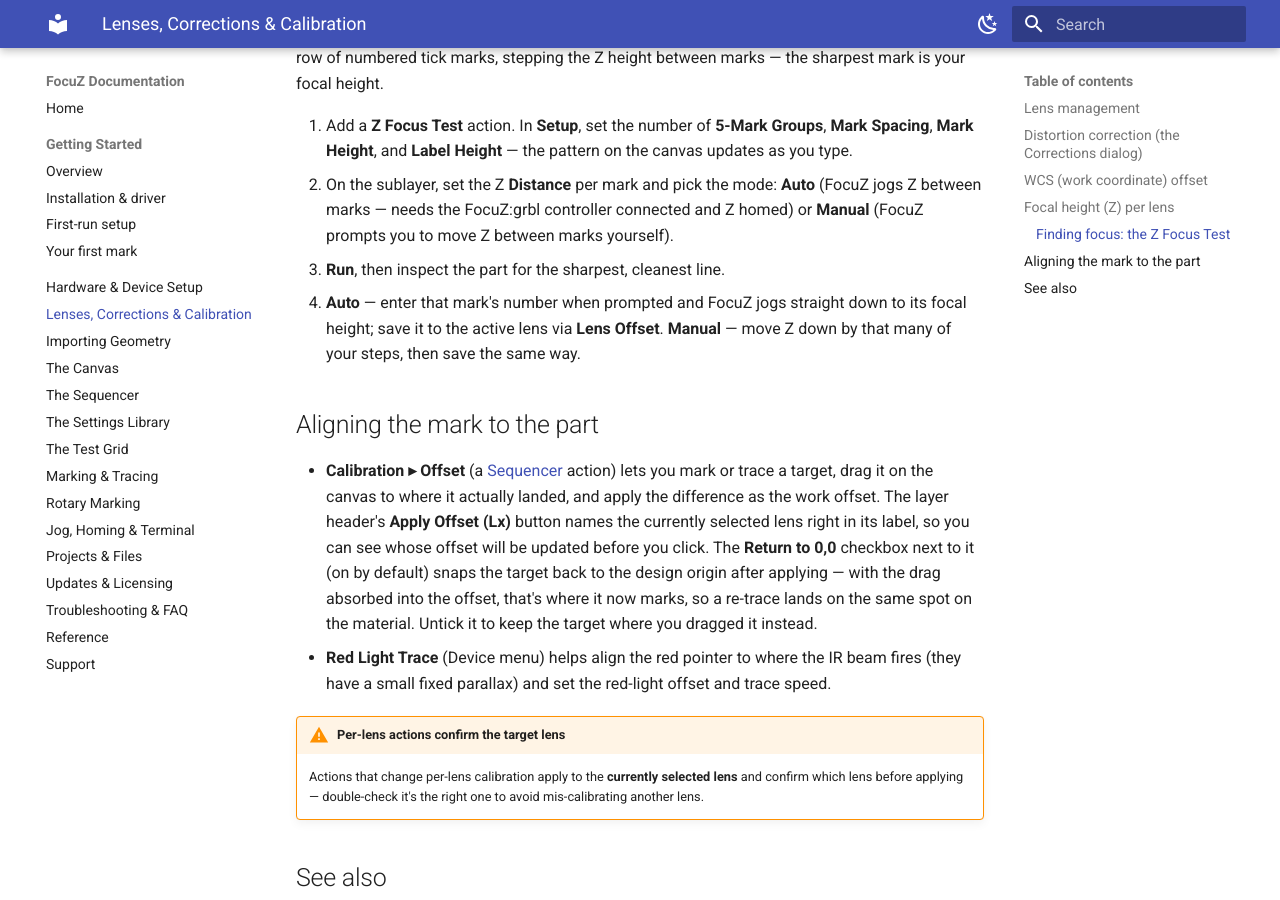
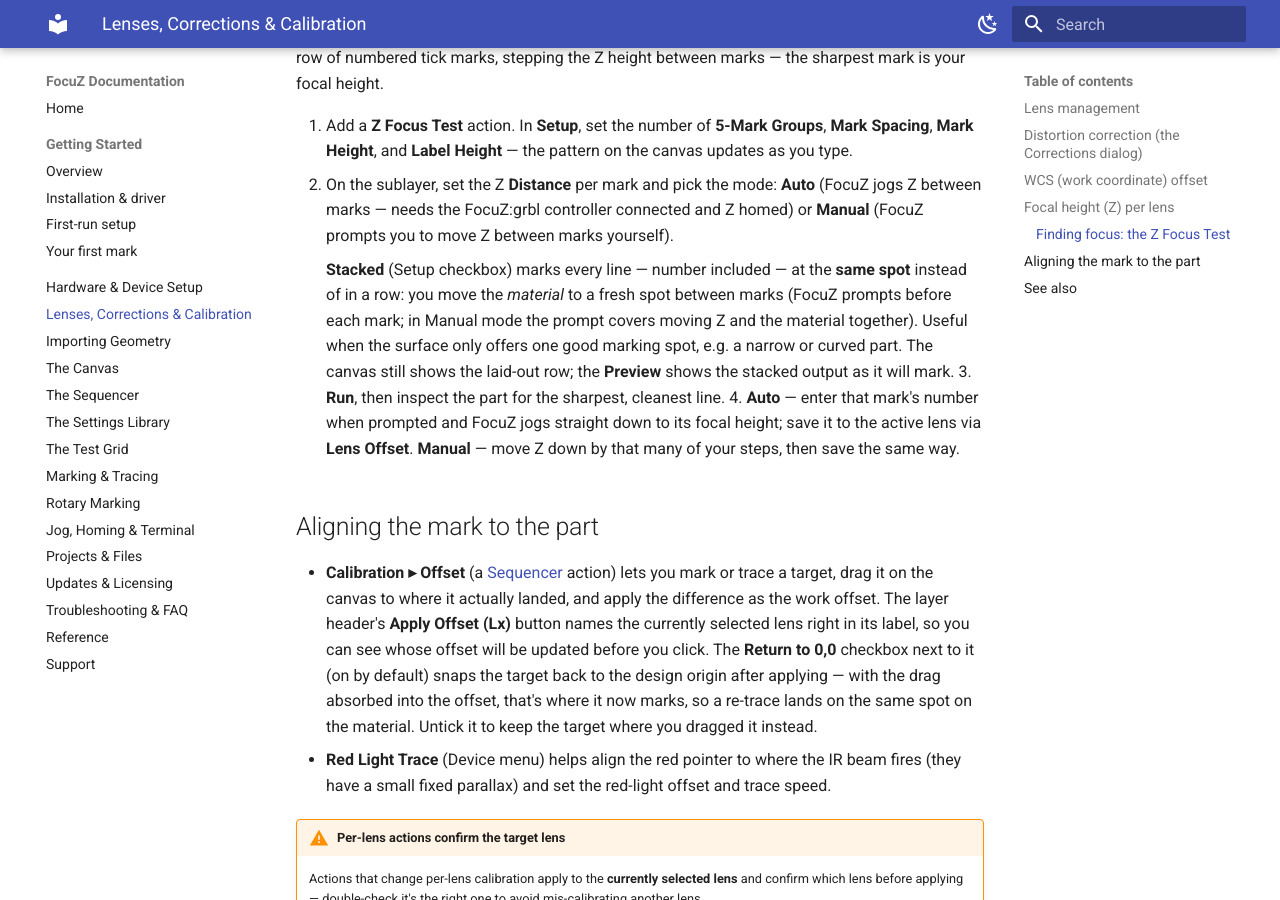
Before and after one commit to Lokahi-Shop/focuz-docs, an MkDocs documentation site: the page built from docs/lenses-corrections.md, in a window 1280 px wide and 900 px high, scrolled down 1695 px. Built offline with MkDocs 1.6.1 and Material for MkDocs 9.7.7, drawn with Linux system fonts in a browser that asks for light colours.

Commit message:
docs(lenses): Z Focus Test Stacked option

```diff
--- a/docs/lenses-corrections.md
+++ b/docs/lenses-corrections.md
@@ -83,6 +83,12 @@ focal height.
 2. On the sublayer, set the Z **Distance** per mark and pick the mode: **Auto** (FocuZ jogs Z between
    marks — needs the FocuZ:grbl controller connected and Z homed) or **Manual** (FocuZ prompts you to move
    Z between marks yourself).
+
+    **Stacked** (Setup checkbox) marks every line — number included — at the **same spot** instead of in a
+    row: you move the *material* to a fresh spot between marks (FocuZ prompts before each mark; in Manual
+    mode the prompt covers moving Z and the material together). Useful when the surface only offers one
+    good marking spot, e.g. a narrow or curved part. The canvas still shows the laid-out row; the
+    **Preview** shows the stacked output as it will mark.
 3. **Run**, then inspect the part for the sharpest, cleanest line.
 4. **Auto** — enter that mark's number when prompted and FocuZ jogs straight down to its focal height;
    save it to the active lens via **Lens Offset**. **Manual** — move Z down by that many of your steps,
```
